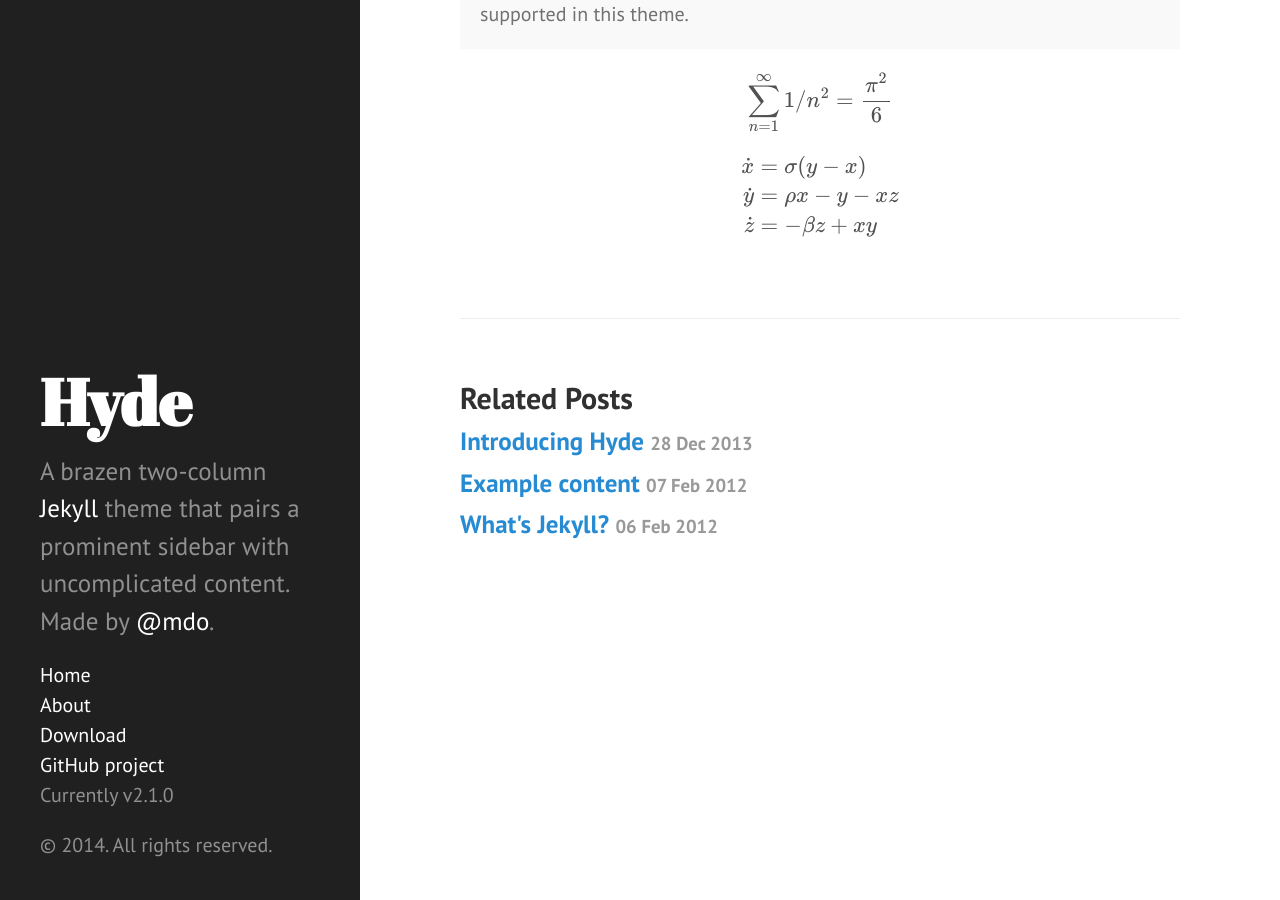
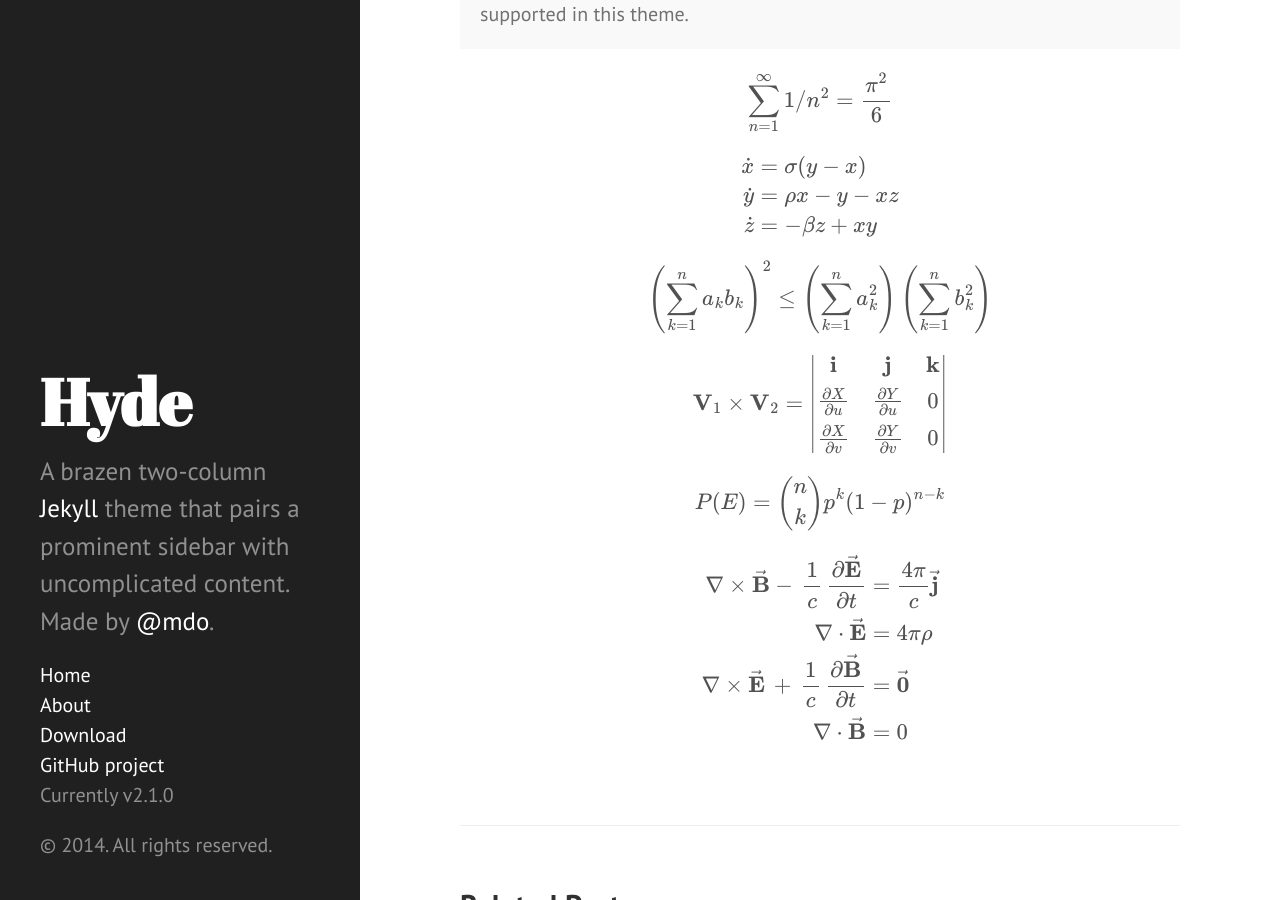
Before and after one commit to lleia/lleia.github.io, a Jekyll site: the page built from _posts/2014-07-16-math-demo.md, in a window 1280 px wide and 900 px high, scrolled down 231 px. Built offline with Jekyll 4.4.1, drawn with Linux system fonts in a browser that asks for light colours; Markdown is read by kramdown in place of the engine named in the settings; formulas are drawn with MathJax 3.

Commit message:
add some math formulas

```diff
--- a/_posts/2014-07-16-math-demo.md
+++ b/_posts/2014-07-16-math-demo.md
@@ -7,9 +7,14 @@ title: Mathematical Formulae Demo
 <div class="message">
   Howdy! This is an example blog post that shows several types of HTML content supported in this theme.
 </div>
+
 <div>
 <span>
 \[ \sum_{n=1}^\infty 1/n^2 = \frac{\pi^2}{6} \]
 \[ \begin{aligned} \dot{x} & = \sigma(y-x) \\ \dot{y} & = \rho x - y - xz \\ \dot{z} & = -\beta z + xy \end{aligned} \]
+\[ \left( \sum_{k=1}^n a_k b_k \right)^2 \leq \left( \sum_{k=1}^n a_k^2 \right) \left( \sum_{k=1}^n b_k^2 \right) \]
+\[ \mathbf{V}_1 \times \mathbf{V}_2 = \begin{vmatrix} \mathbf{i} & \mathbf{j} & \mathbf{k} \\ \frac{\partial X}{\partial u} & \frac{\partial Y}{\partial u} & 0 \\ \frac{\partial X}{\partial v} & \frac{\partial Y}{\partial v} & 0 \end{vmatrix} \]
+\[ P(E) = {n \choose k} p^k (1-p)^{ n-k} \]
+\[ \begin{aligned} \nabla \times \vec{\mathbf{B}} -\, \frac1c\, \frac{\partial\vec{\mathbf{E}}}{\partial t} & = \frac{4\pi}{c}\vec{\mathbf{j}} \\ \nabla \cdot \vec{\mathbf{E}} & = 4 \pi \rho \\ \nabla \times \vec{\mathbf{E}}\, +\, \frac1c\, \frac{\partial\vec{\mathbf{B}}}{\partial t} & = \vec{\mathbf{0}} \\ \nabla \cdot \vec{\mathbf{B}} & = 0 \end{aligned} \]
 </span>
 </div>
```
